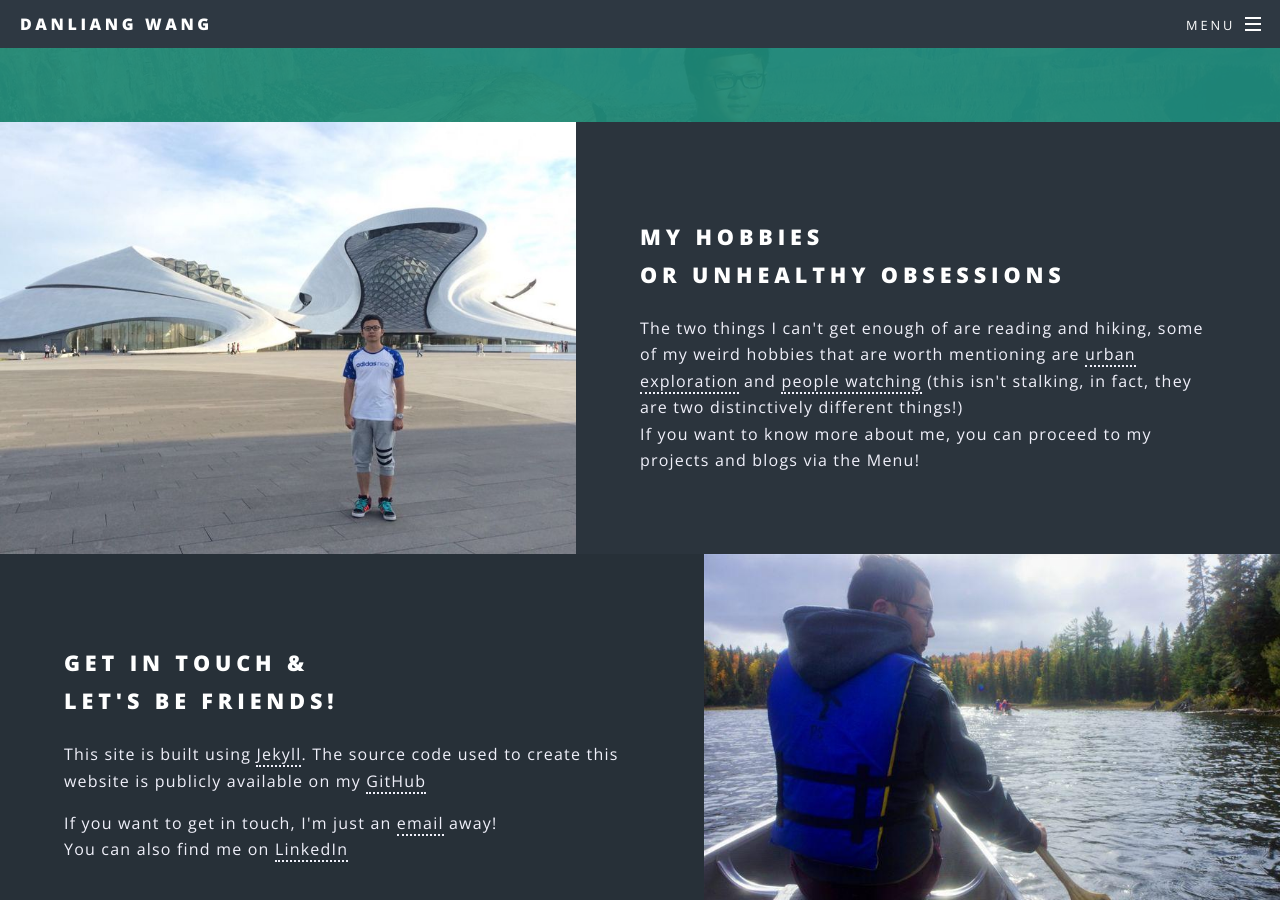
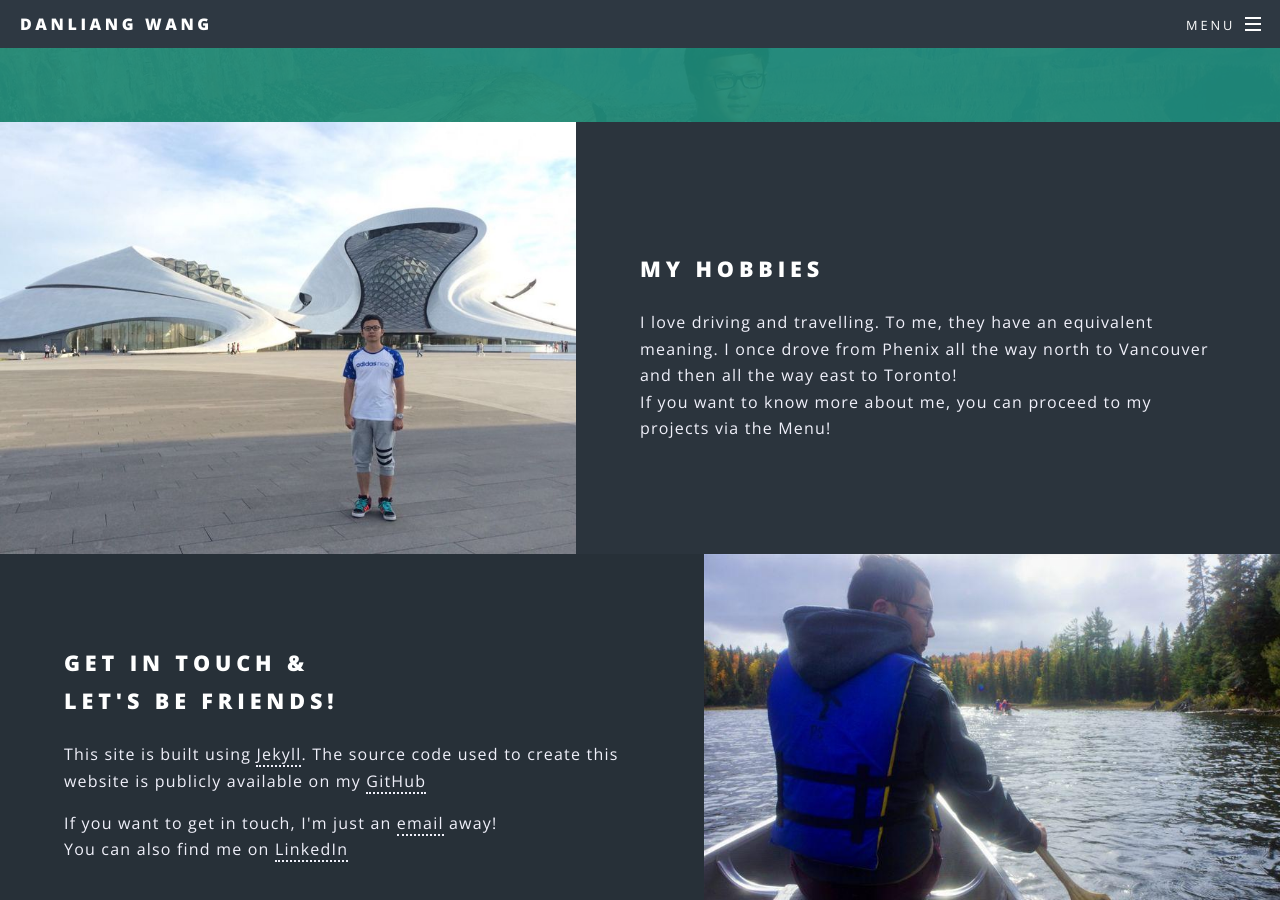
Before and after one commit to masatoprc/masatoprc.github.io, a Jekyll site: the page built from index.html, in a window 1280 px wide and 900 px high, scrolled down 1298 px. Built offline with Jekyll 4.4.1, drawn with Linux system fonts in a browser that asks for light colours; Markdown is read by kramdown in place of the engine named in the settings; some of the changed text lies outside the part shown.

Commit message:
update main page

```diff
--- a/_layouts/me.html
+++ b/_layouts/me.html
@@ -55,7 +55,6 @@
                                 <li><span class="icon fa-mobile major style2"><span class="label">Mobile</span></span></li>
                                 <li><span class="icon fa-github major style2"><span class="label">Github</span></span></li>
                                 <li><span class="icon fa-code major style2"><span class="label">Code</span></span></li>
-                                <li><span class="icon fa-cog major style2"><span class="label">Hardware</span></span></li>
                             </ul>
                         </div>
                     </section>
@@ -64,10 +63,9 @@
                     <section id="two" class="wrapper alt style2">
                         <section class="spotlight">
                             <div class="image"><img src="images/pic01.jpg" alt="" /></div><div class="content">
-                                <h2>My Hobbies<br />
-                                Or Unhealthy obsessions</h2>
-                                <p>The two things I can't get enough of are reading and hiking, some of my weird hobbies that are worth mentioning are <a href="http://en.wikipedia.org/wiki/Urban_exploration">urban exploration</a> and <a href="http://en.wikipedia.org/wiki/People_watching">people watching</a> (this isn't stalking, in fact, they are two distinctively different things!) <br \>
-                                If you want to know more about me, you can proceed to my projects and blogs via the Menu!</p>
+                                <h2>My Hobbies</h2>
+                                <p>I love driving and travelling. To me, they have an equivalent meaning. I once drove from Phenix all the way north to Vancouver and then all the way east to Toronto!<br \>
+                                If you want to know more about me, you can proceed to my projects via the Menu!</p>
                             </div>
                         </section>
                         <section class="spotlight">
@@ -101,19 +99,19 @@
                             <ul class="features">
                                 <li class="icon fa-mobile">
                                     <h3><a href="/projects/">Mobile Development</a></h3>
-                                    <p>I love creating mobile apps! I often write in Swift and Objective-C for iOS, and C# on Windows Phone 8 development!</p>
+                                    <p>I love creating mobile apps! I often write in Java for Android!</p>
                                 </li>
                                 <li class="icon fa-code">
                                     <h3><a href="/projects/">Web Development</a></h3>
-                                    <p>I also make web apps for fun! I have experience in jQuery, JavaScript, MongoDB, ExpressJS, AngularJS and NodeJS. </p>
+                                    <p>I also like to make web apps! I have experience in JavaScript, AngularJS and NodeJS. </p>
                                 </li>
                                 <li class="icon fa-cog">
-                                    <h3><a href="/projects/">Hardware Hacks</a></h3>
-                                    <p>Hacking hardware is my newly discovered hobby! I've worked with Raspberry Pi, Python, C, C++ and Pebble/Apple Watches! </p>
+                                    <h3><a href="/projects/">Machine Learning</a></h3>
+                                    <p>Machine Learning is my newly discovered hobby!</p>
                                 </li>
                                 <li class="icon fa-file-o">
                                     <h3><a href="/files/resume.pdf">Professional Stuff</a></h3>
-                                    <p>You can find me via <a href="https://www.linkedin.com/in/danliangwang/">LinkedIn</a>, <a href="https://github.com/Sally-Yang-Jing-Ou">Github</a> or <a href="mailto:sally_auyoung@hotmail.com">Email</a>! Here's my <a href="/files/resume.pdf">resume</a></p>
+                                    <p>You can find me via <a href="https://www.linkedin.com/in/danliangwang/">LinkedIn</a>, <a href="https://github.com/masatoprc">Github</a> or <a href="mailto:d267wang@uwaterloo.ca">Email</a>! Here's my <a href="/files/resume.pdf">resume</a></p>
                                 </li>
                             </ul>
                         </div>
```
Also changed, not shown: other parts of _layouts/me.html (+1 -1 lines).
